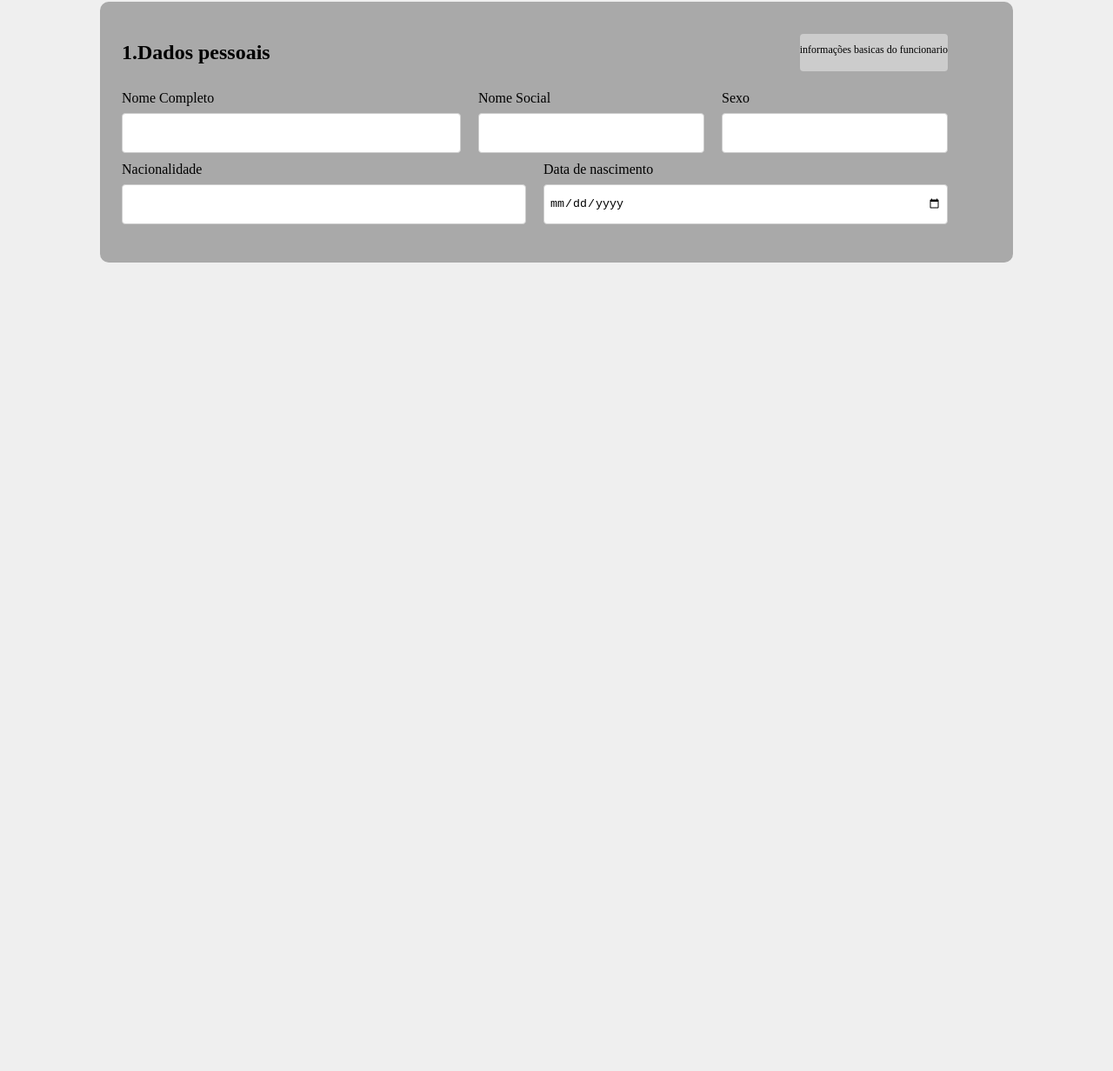
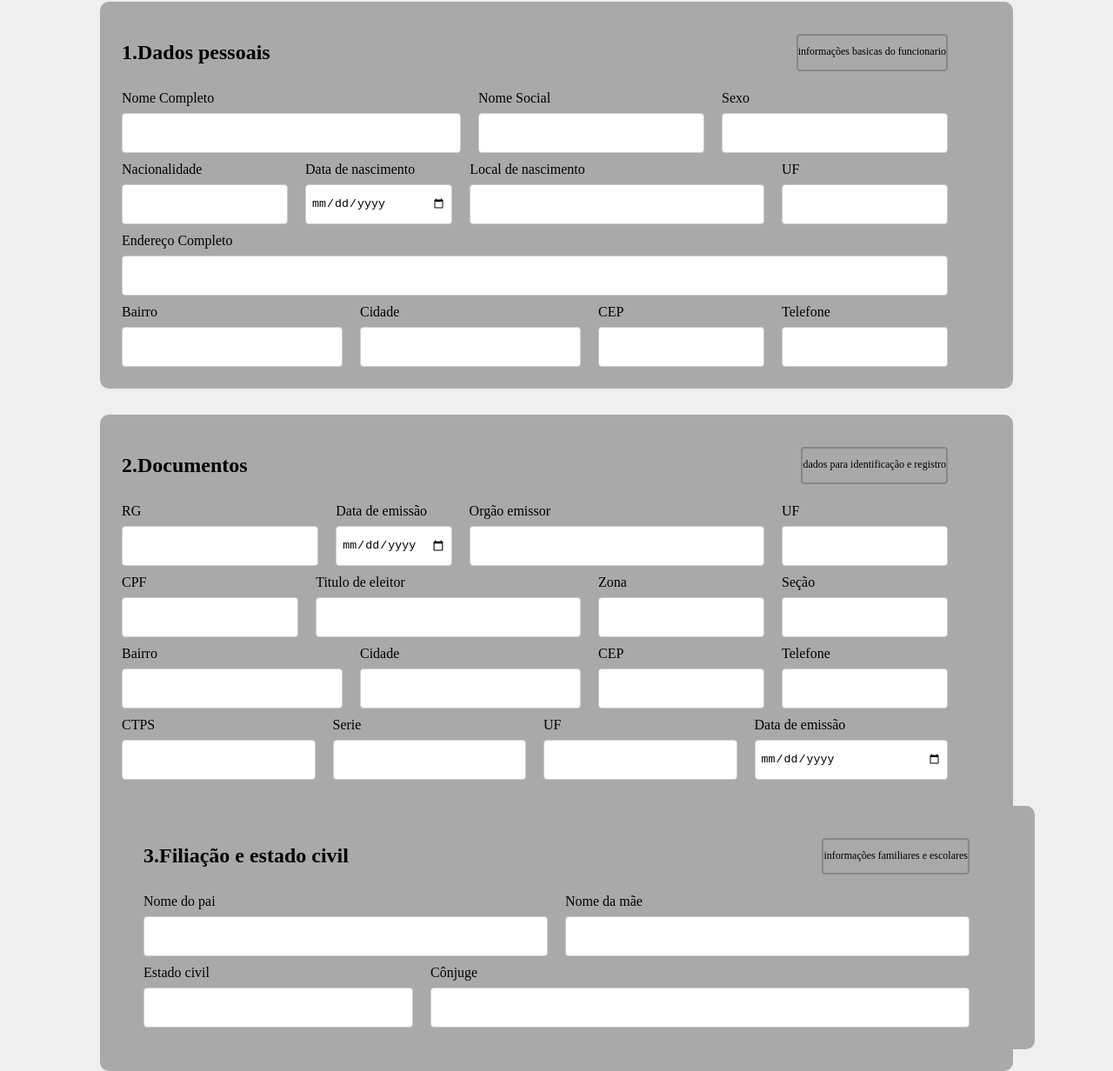
Before and after one commit to Thur444/Ficha-cadastro, a plain HTML site: page index.html in a window 1280 px wide. Shown: the part 434-1666 px from the top of the page at 87% size. Before the commit the page ends 800 px from the top, so only its background shows below. Drawn offline with Linux system fonts and the light colour scheme.

Commit message:
fazendoo

```diff
--- a/index.html
+++ b/index.html
@@ -53,21 +53,167 @@
                 <input type="text">
             </div>
             <div class="medio">
-                <label>Sexo</label>
+               <label>Sexo</label>
+               <input type="text">
+            </div>
+            </div>
+
+            <div class="linha">
+            <div class="pequeno">
+                <label>Nacionalidade</label>
+                <input type="text">
+            </div>
+            <div class="pequeno">
+                <label>Data de nascimento</label>
+                <input type="date">
+            </div>
+            <div class="medio">
+                <label>Local de nascimento</label>
+                <input type="text">
+            </div>
+            <div class="pequeno">
+                <label>UF</label>
+                <input type="text">
+            </div>
+                </div>
+
+                 <div class="linha">
+                <div class="extra">
+                    <label>Endereço Completo</label>
+                    <input type="text">
+            </div>
+                </div>
+
+                <div class="linha">
+            <div class="medio">
+                <label>Bairro</label>
+                <input type="text">
+            </div>
+            <div class="medio">
+                <label>Cidade</label>
+                <input type="text">
+            </div>
+            <div class="pequeno">
+                <label>CEP</label>
+                <input type="text">
+            </div>
+            <div class="pequeno">
+                <label>Telefone</label>
+                <input type="text">
+            </div>
+        </div>
+    </div>
+
+
+    <div class="dados-pessoais">
+        <div class="informacao-funcionario">
+            <h2>2.Documentos</h2>
+            <p>dados para identificação e registro</p>
+        </div>
+
+        <div class="linha">
+            <div class="medio">
+                <label>RG</label>
+                <input type="text">
+            </div>
+            <div class="pequeno">
+                <label>Data de emissão</label>
+                <input type="date">
+            </div>
+            <div class="grande">
+                <label>Orgão emissor</label>
+                <input type="text">
+            </div>
+            <div class="pequeno">
+                <label>UF</label>
                 <input type="text">
             </div>
             </div>
 
             <div class="linha">
-                <div class="pequeno">
-                <label>Nacionalidade</label>
+            <div class="medio">
+                <label>CPF</label>
                 <input type="text">
+            </div>
+            <div class="grande">
+                <label>Titulo de eleitor</label>
+                <input type="text">
+            </div>
+            <div class="pequeno">
+                <label>Zona</label>
+                <input type="text">
+            </div>
+            <div class="pequeno">
+                <label>Seção</label>
+                <input type="text">
+            </div>
                 </div>
-                <div class="pequeno">
-                    <label>Data de nascimento</label>
+
+                <div class="linha">
+            <div class="medio">
+                <label>Bairro</label>
+                <input type="text">
+            </div>
+            <div class="medio">
+                <label>Cidade</label>
+                <input type="text">
+            </div>
+            <div class="pequeno">
+                <label>CEP</label>
+                <input type="text">
+            </div>
+            <div class="pequeno">
+                <label>Telefone</label>
+                <input type="text">
+            </div>
+        </div>
+
+            <div class = linha>
+                <div class="medio">
+                    <label>CTPS</label>
+                    <input type="text">
+                </div>
+                <div class="medio">
+                    <label>Serie</label>
+                    <input type="text">
+                </div>
+                <div class="medio">
+                    <label>UF</label>
+                    <input type="text">
+                </div>
+                <div class="medio">
+                    <label>Data de emissão</label>
                     <input type="date">
                 </div>
             </div>
+
+    <div class="dados-pessoais">
+        <div class="informacao-funcionario">
+            <h2>3.Filiação e estado civil</h2>
+            <p>informações familiares e escolares</p>
+        </div>
+
+        <div class="linha">
+            <div class="grande">
+                <label>Nome do pai</label>
+                <input type="text">
+            </div>
+            <div class="grande">
+                <label>Nome da mãe</label>
+                <input type="text">
+            </div>
+        </div>
+
+        <div class="linha">
+            <div class="medio">
+                <label>Estado civil</label>
+                <input type="text">
+            </div>
+            <div class="grande2">
+                <label>Cônjuge</label>
+                <input type="text">
+            </div>
+
         </div>
     </div>
 </body>
--- a/style.css
+++ b/style.css
@@ -72,7 +72,6 @@ body{
     border-radius: 10px;
     margin-top: 30px;
     flex-direction: column;
-    height: 250px;
 }
 
 .informacao-funcionario {
@@ -82,11 +81,12 @@ body{
 }
 
 .informacao-funcionario p {
-    background-color: #ccc;
+    background-color: #A9A9A9;
     line-height: 3;
     padding-left: 2px 8px 2px 8px;
     font-size: 12px;
     border-radius: 4px;
+    border: 2px solid #888787;
 }
 
 .pequeno {
@@ -103,6 +103,12 @@ body{
 
 .grande{
     flex: 3;
+    display: flex;
+    flex-direction: column;
+}
+
+.grande2{
+    flex: 4;
     display: flex;
     flex-direction: column;
 }
```
